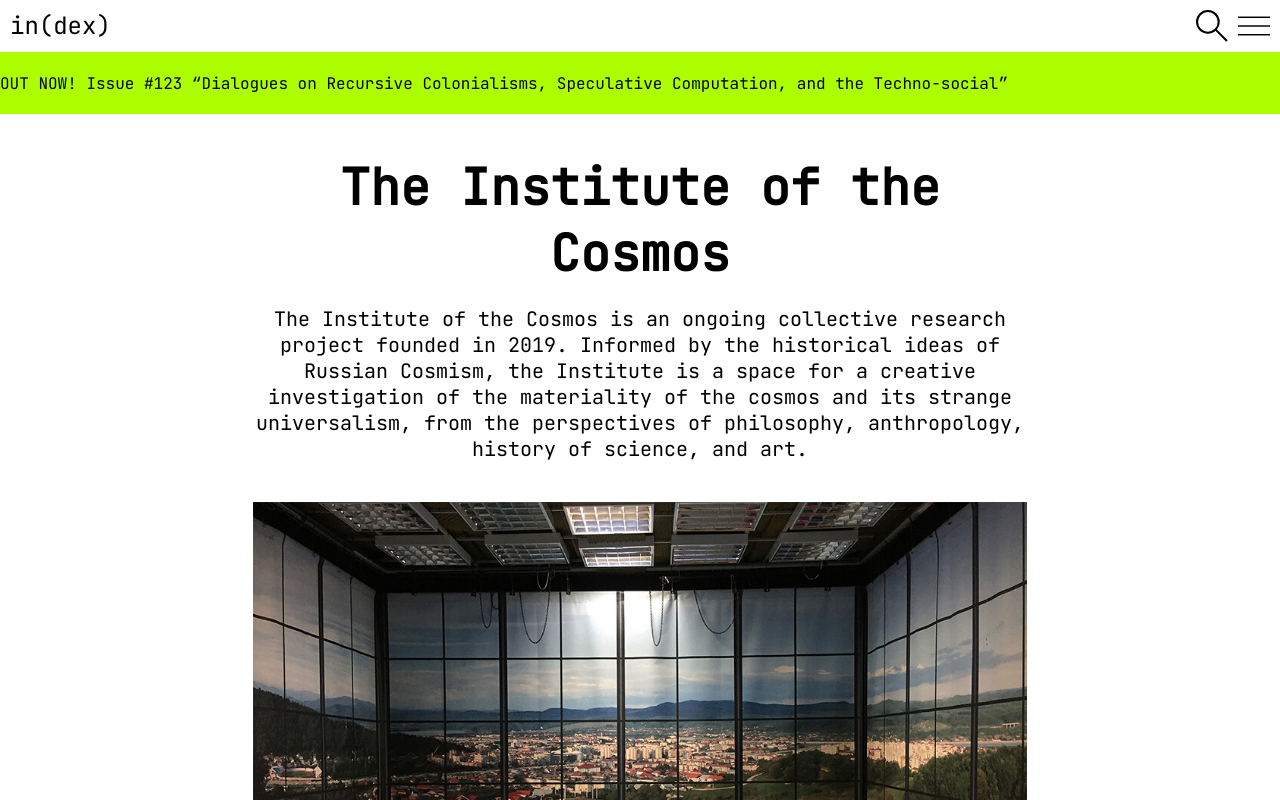
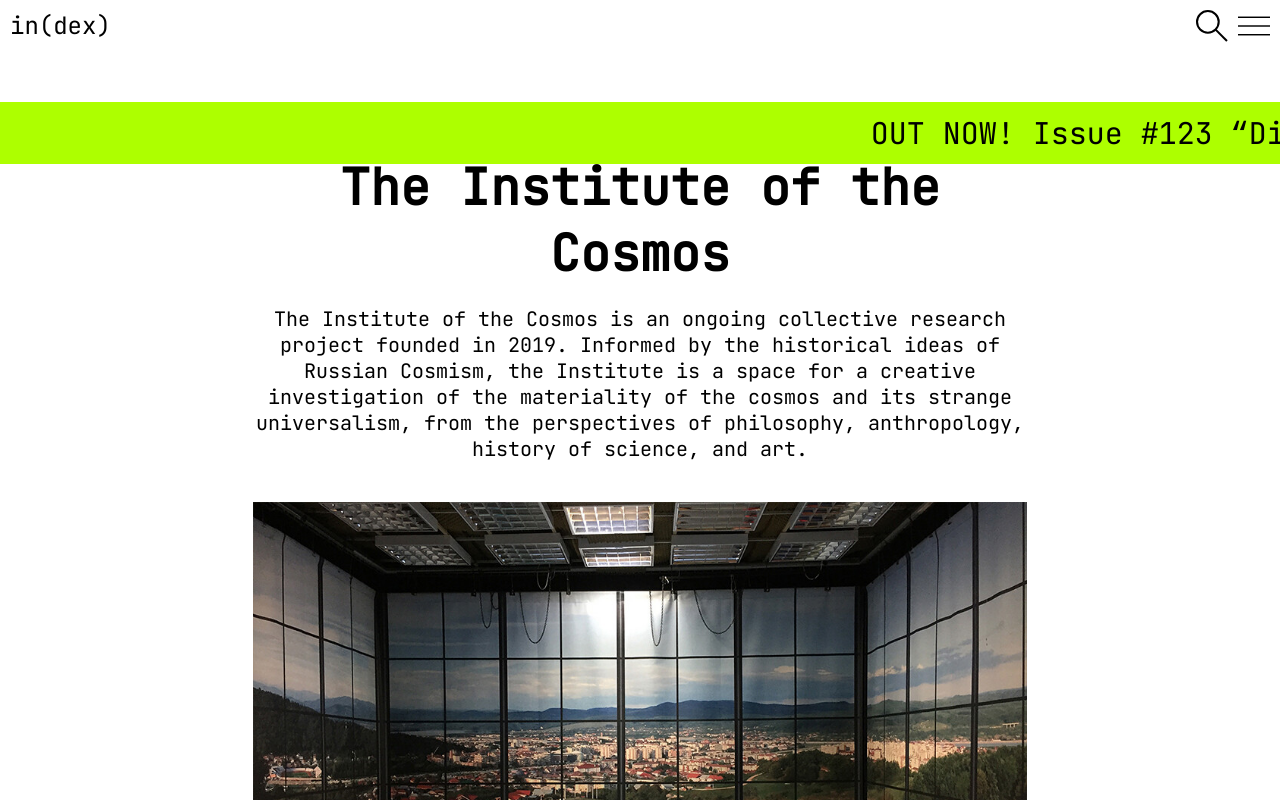
Before and after one commit to Yngvolainen/index, a Vue app: page / in a window 1280 px wide. Shown: the top 800 px of the page. Built offline with nearby package versions, Linux system fonts and the light colour scheme.

Commit message:
Fixed marquee

```diff
--- a/src/components/Announcement.vue
+++ b/src/components/Announcement.vue
@@ -1,9 +1,9 @@
 <template>
-    <div class="marquee">
-        <ul class="marquee__message">
-            <li class="marquee__message-list">{{getAnnouncement.message}}</li>
-        </ul>
-    </div>
+     <section class="marquee">
+        <div class="marquee__announcement">
+            <span>{{getAnnouncement.message}}</span>
+        </div>
+    </section>
 </template>
 
 <script>
@@ -25,35 +25,45 @@ export default {
 <style>
     .marquee {
         background: var(--highlight);
+        position: relative;
+        top: var(--heading);
+        right: 0;
+        left: 0;
         width: 100%;
         height: 62px;
         overflow: hidden;
     }
 
-    .marquee__message {
+    .marquee__announcement  {
         width: 100%;
-        height: 100%;
-        animation: scrolling 14s linear infinite;
-        list-style: none;
-        display: flex;
-        align-items: center;
-        position: relative;
+        position: absolute;
+        top: 5px;
+        right: 0;
+        left: 0;
+        white-space: nowrap;
+        padding: 0.35em;
+        animation: marquee 25s linear infinite;
     }
 
-    @keyframes scrolling {
-        /* 0% { transform: translateX(0); } */
-        /* 100% { transform: translateX(-100%); } */
+    .marquee__announcement span {
+        font-size: var(--body);
     }
 
-    .marquee__message li {
-        position: absolute;
-        display: flex;
-        justify-content: center;
-        align-items: center;
-        /* font-size: 30px;    */
+     @keyframes marquee {
+        0% {
+            transform: translateX(100%);
+        }
+        100% {
+            transform: translateX(-62%);
+        }
     }
 
-    .marquee__message li:hover {
+    .marquee__announcement-message:hover {
         animation-play-state: paused;
     }
+
+    /* Medium screen devices (768px and above) */
+    @media screen and (min-width: 768px) {
+
+    }
 </style>
```
